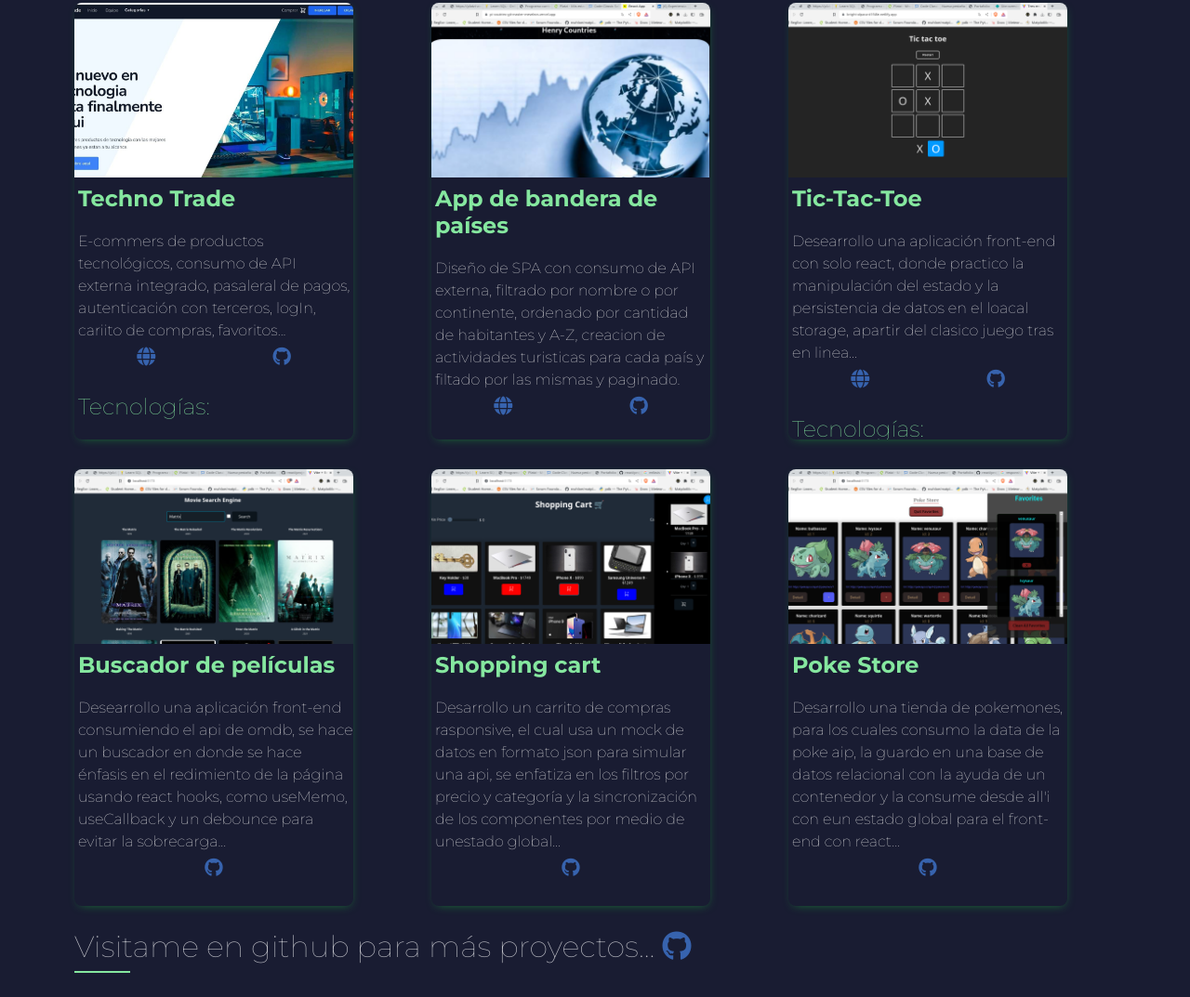
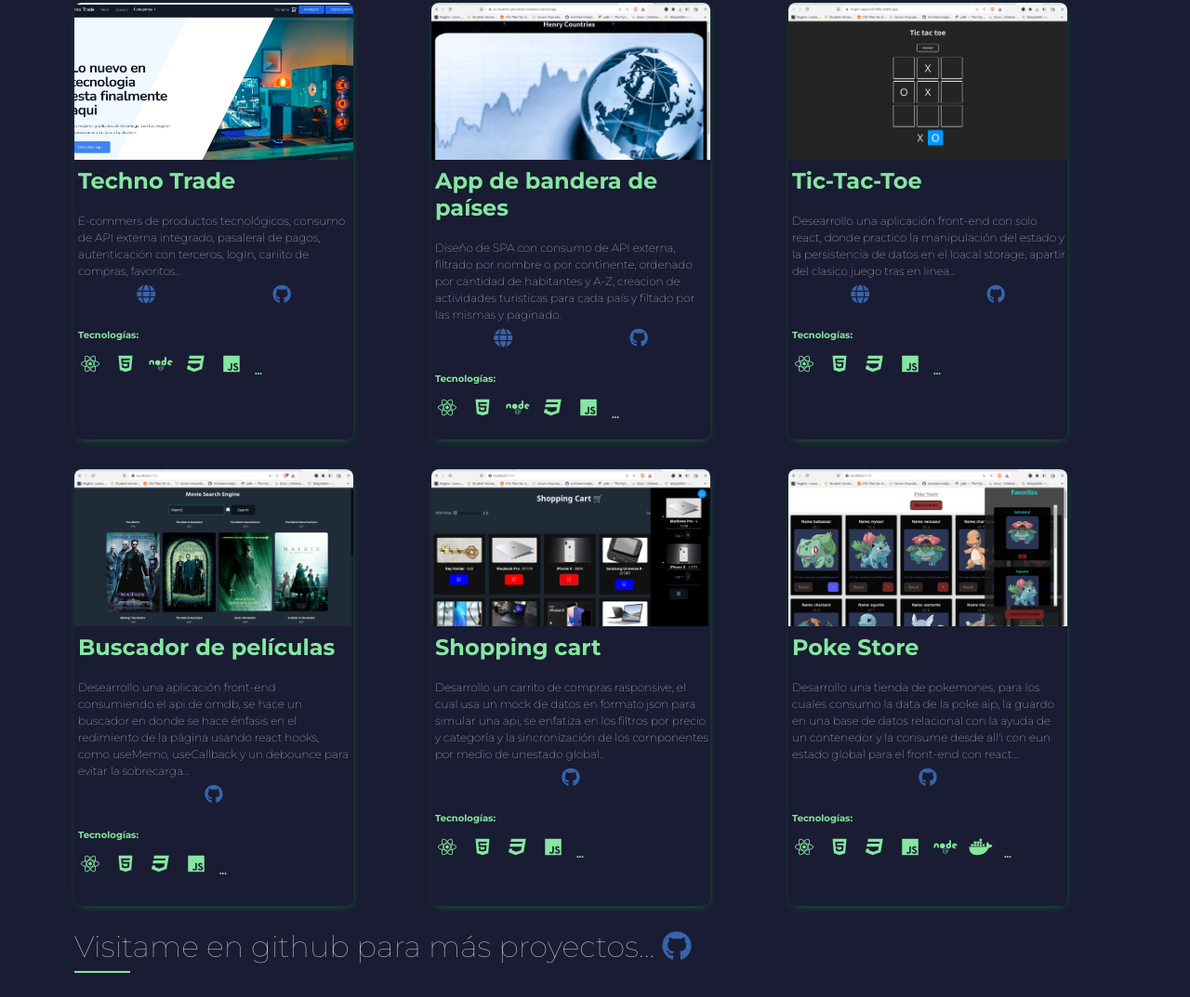
Before and after one commit to Mevelezs/Portfolio, a plain HTML site: page index.html in a window 1280 px wide. Shown: the part 1205-2278 px from the top of the page at 93% size. Drawn offline with Linux system fonts and the light colour scheme.

Commit message:
resizing carts

```diff
--- a/css-styles.css
+++ b/css-styles.css
@@ -206,14 +206,14 @@ body{
   margin: 4px;
 }
 .portfolio-item-info p{
-  font-size: 1em;
+  font-size: 12px;
   color:rgb(255 253 251);
   font-weight: 500;
   margin-left: 4px;
 }
 .portfolio-item img{
   width: 100%;
-  height: 40%;
+  height: 36%;
   object-fit: cover;
 }
 
@@ -224,9 +224,9 @@ body{
   grid-gap: 4px;
 }
 .tecnologies p{
-  font-size: 1.5em;
+  font-size: 10px;
   color:#85e79f;
-  font-weight:unset;
+  font-weight:bold;
   margin-left: 4px;
   margin-bottom: 4px;
 }
```
